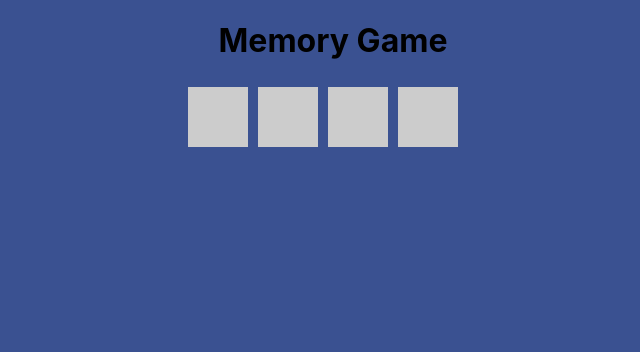
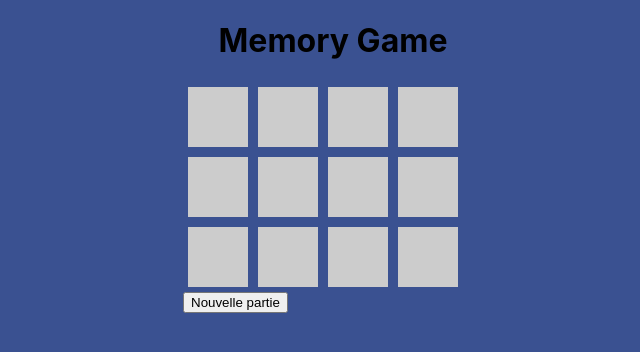
Before and after one commit to TalKRIEF/SoraSkye, a React (Create React App) app: page / in a window 1280 px wide. Shown: the top 352 px of the page, without its empty margins (307-947 px from the left). Built offline with nearby package versions, Linux system fonts and the light colour scheme.

Commit message:
reset ne marchce pas car génere les cartes au meme endroit

```diff
--- a/src/App.js
+++ b/src/App.js
@@ -1,12 +1,11 @@
 import React from 'react';
-import Game from './Game'; // Importation du composant Game
-
+import Game from './Game';
 
 function App() {
   return (
     <div className="App">
       <h1>Memory Game</h1>
-      <Game /> {/* Inclusion du composant Game */}
+      <Game />
     </div>
   );
 }
--- /dev/null
+++ b/src/Congrats.js
@@ -0,0 +1,23 @@
+import React from 'react';
+// import generateCards from './generateCards';
+
+function Congrats({ matchedCards, totalCards }) {
+  const isGameOver = matchedCards.length === totalCards;
+
+  // const resetGame = () => {
+  //   generateCards();
+  //   setFlippedCards([]);
+  //   setMatchedCards([]);
+  // };
+
+  return (
+    isGameOver && (
+      <div className="game-over">
+        <p>Félicitations ! Vous avez trouvé toutes les paires !</p>
+        {/* <button onClick={resetGame}>Nouvelle partie</button> */}
+      </div>
+    )
+  );
+}
+
+export default Congrats;
--- a/src/Game.js
+++ b/src/Game.js
@@ -1,7 +1,8 @@
 import React, { useState, useEffect } from 'react';
 import Card from './Card';
-import NewGameButton from './NewGameButton';
+import Congrats from './Congrats';
 import generateCards from './generateCards';
+import NouvellePartie from './NouvellePartie';
 
 function Game() {
   const [cards, setCards] = useState(generateCards());
@@ -36,12 +37,14 @@ function Game() {
           onClick={() => handleCardClick(index)}
         />
       ))}
-      <NewGameButton
+        <NouvellePartie
+          setCards = {setCards}
+          setFlippedCards={setFlippedCards}
+          setMatchedCards={setMatchedCards}
+        />
+      <Congrats
         matchedCards={matchedCards}
         totalCards={cards.length}
-        setCards={setCards}
-        setFlippedCards={setFlippedCards}
-        setMatchedCards={setMatchedCards}
       />
     </div>
   );
--- a/src/NewGameButton.js
+++ /dev/null
@@ -1,23 +0,0 @@
-import React from 'react';
-import generateCards from './generateCards';
-
-function NewGameButton({ matchedCards, totalCards, setCards, setFlippedCards, setMatchedCards }) {
-  const isGameOver = matchedCards.length === totalCards;
-
-  const resetGame = () => {
-    setCards(generateCards());
-    setFlippedCards([]);
-    setMatchedCards([]);
-  };
-
-  return (
-    isGameOver && (
-      <div className="game-over">
-        <p>Félicitations ! Vous avez trouvé toutes les paires !</p>
-        <button onClick={resetGame}>Nouvelle partie</button>
-      </div>
-    )
-  );
-}
-
-export default NewGameButton;
--- /dev/null
+++ b/src/NouvellePartie.js
@@ -0,0 +1,13 @@
+import React from 'react';
+import generateCards from './generateCards';
+
+
+export default function NouvellePartie({ setCards, setFlippedCards, setMatchedCards }) {
+  const resetGame = () => {
+    setMatchedCards([]);
+    setFlippedCards([]);
+    setCards(generateCards());
+  };
+
+  return <button onClick={resetGame}>Nouvelle partie</button>
+}
--- a/src/generateCards.js
+++ b/src/generateCards.js
@@ -1,4 +1,4 @@
 export default function generateCards() {
-  const cards = [...Array(2).keys()].flatMap(i => [i, i]);
+  const cards = [...Array(6).keys()].flatMap(i => [i, i]);
   return cards.sort(() => Math.random() - 0.5);
 }
--- a/src/style.css
+++ b/src/style.css
@@ -21,7 +21,7 @@
   position: relative;
   width: 100%;
   height: 100%;
-  transition: transform 0.3s;
+  transition: transform 0.4s;
   transform-style: preserve-3d;
 }
 
```
